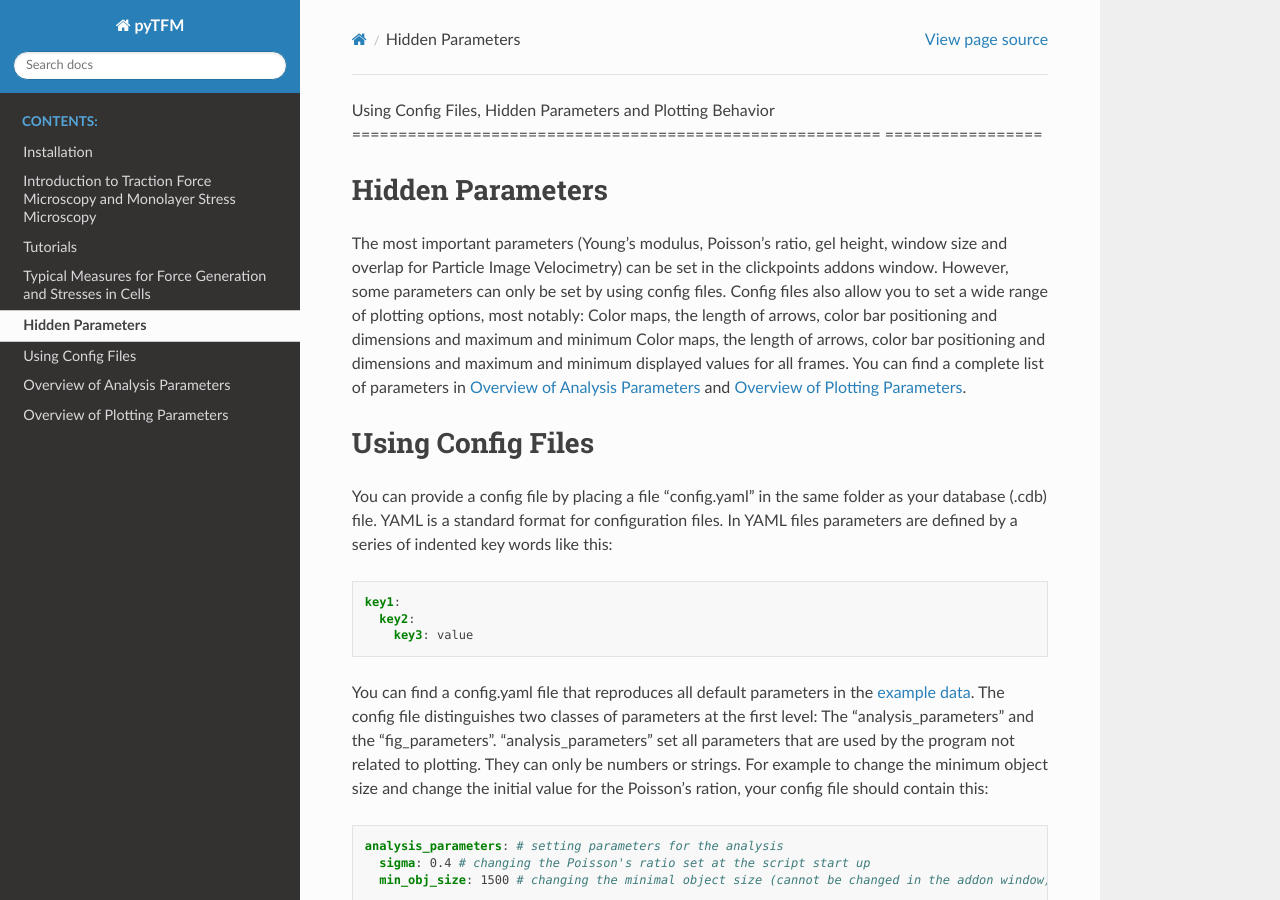
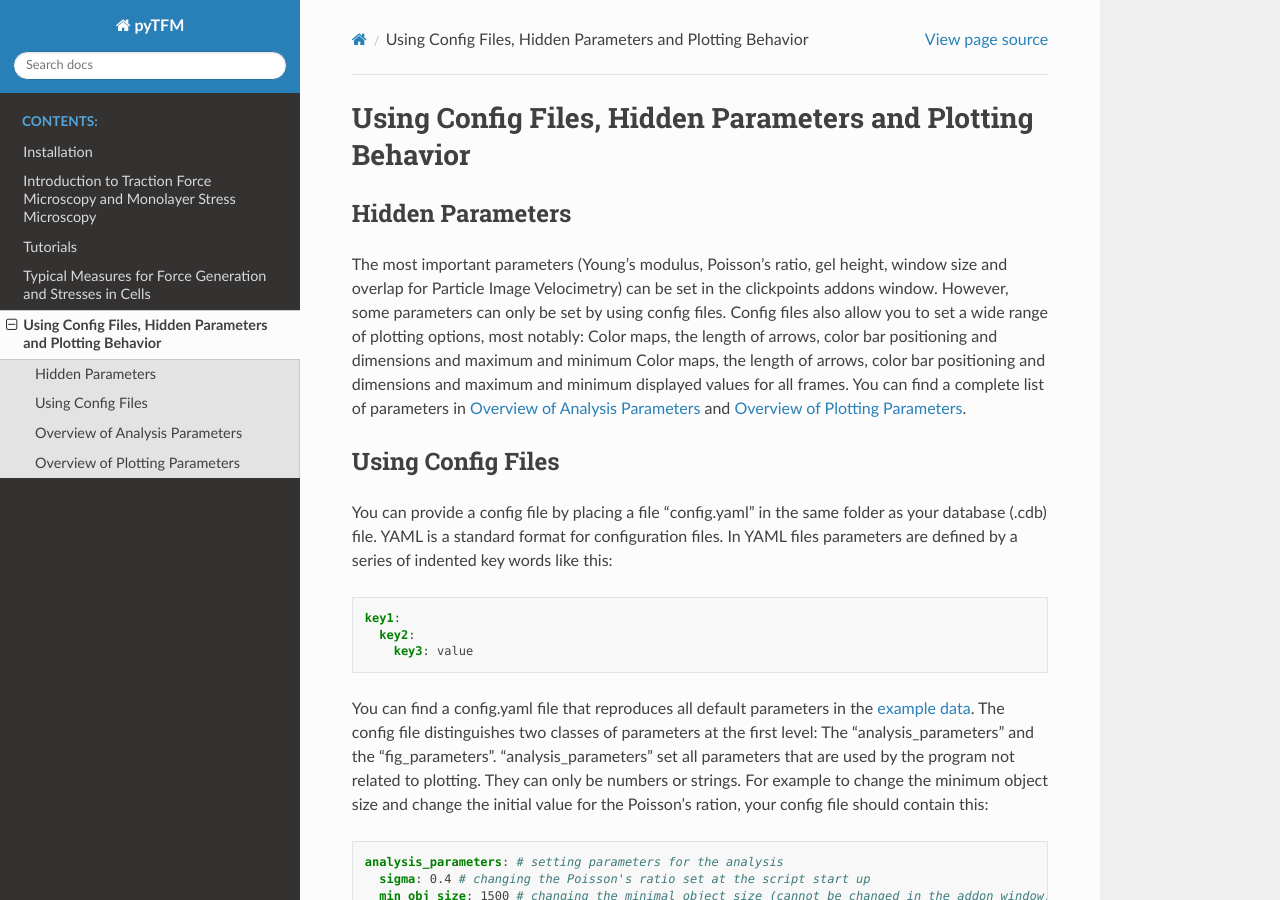
Before and after one commit to fabrylab/pyTFM, a Sphinx documentation site: the page built from docs/configuration.rst, in a window 1280 px wide and 900 px high. Built offline with Sphinx 7.4.7 and the Read the Docs theme 2.0.0, drawn with Linux system fonts in a browser that asks for light colours.

Commit message:
test doc tables 8

```diff
--- a/docs/conf.py
+++ b/docs/conf.py
@@ -34,7 +34,7 @@ ref = True
 # Add any Sphinx extension module names here, as strings. They can be
 # extensions coming with Sphinx (named 'sphinx.ext.*') or your custom
 # ones.
-extensions = ["die"]
+extensions = []
 
 # Add any paths that contain templates here, relative to this directory.
 templates_path = ['_templates']
--- a/docs/configuration.rst
+++ b/docs/configuration.rst
@@ -1,5 +1,5 @@
 Using Config Files, Hidden Parameters and Plotting Behavior
-========================================================= =================
+==========================================================================
 
 Hidden Parameters
 -------------------
```
